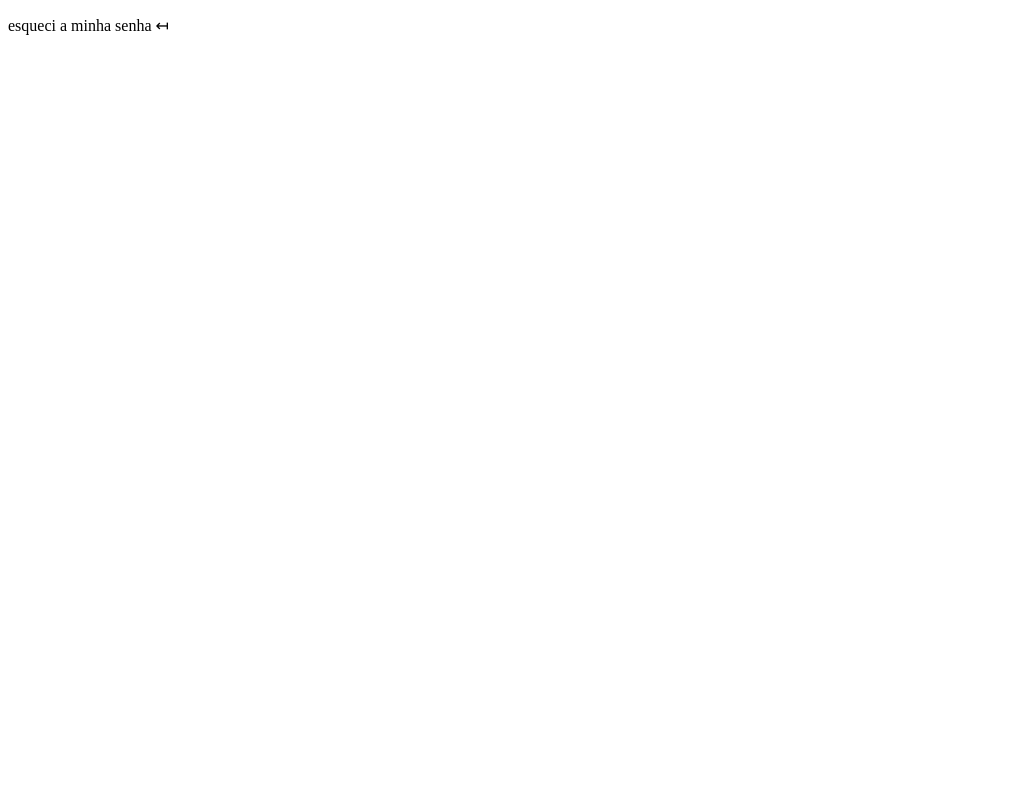
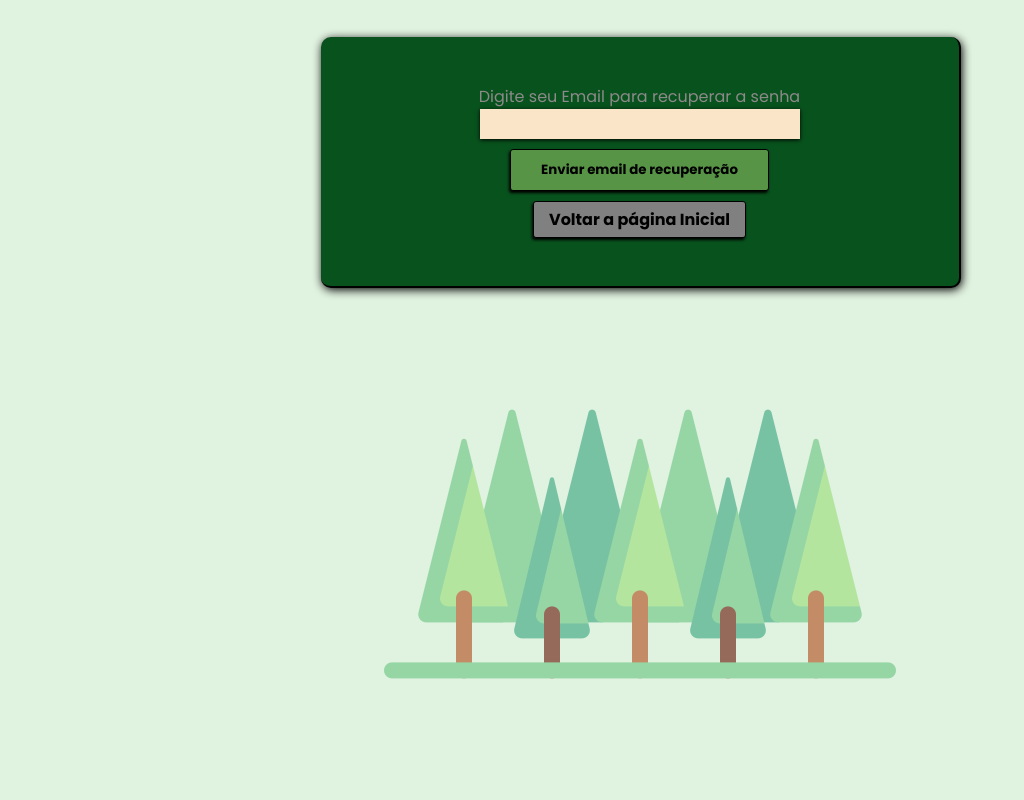
Before and after one commit to WozeZera/tela_login, a plain HTML site: page assets/pages/forget.html in a window 1280 px wide. Shown: the whole page, without its empty margins (0-1024 px from the left). Drawn offline with Linux system fonts and the light colour scheme.

Commit message:
Upgrade people.. upgrade

```diff
--- /dev/null
+++ b/assets/css/forget.css
@@ -0,0 +1,107 @@
+*{
+    padding:0;
+    margin:0;
+    font-family: "Poppins", sans-serif;
+    box-sizing:border-box;
+}
+
+body {
+
+    background-color:rgba(133, 204, 133, 0.247);
+}
+
+.form{
+
+    height:100vh;
+    display:flex;
+    flex-direction:column;
+    justify-content:center;
+    align-items: center;
+
+}
+.form > form  > a {
+	padding: 5px 15px;
+	background-color:grey;
+	color: black;
+    margin-top:10px;
+	font-weight: bolder;
+	text-decoration: none;
+	border: none;
+	border: 1px solid black;
+	box-shadow: -1px 2px 3px black;
+	border-radius: 3px;
+	transition: 0.3s;
+}
+
+.form > form  > a:hover {
+	transition: 0.3s;
+	cursor: pointer;
+	color: rgb(13, 46, 105);
+	transform:scale(1.1);
+    background: rgba(255, 255, 255, 0.9);
+}
+
+.form > form {
+	font-family: Arial, Helvetica, sans-serif;
+	background-color: rgb(8, 82, 29);
+	border-right: 2px solid black;
+	box-shadow: 1px 2px 10px black;
+	border-bottom: 2px solid black;
+	width: 50vw;
+	height: 100vh;
+    padding:20px;
+    margin-top:2.3rem;
+	margin-left: 1px;
+	display: flex;
+	flex-flow: column;
+	border-radius: 10px;
+	justify-content: center;
+    color:rgb(141, 138, 138);
+	align-items: center;
+    transition:0.3s ease;
+
+}
+
+.form > form:hover{
+    transition:0.3s ease;
+    background-color: rgb(13, 99, 37);
+    color:white;
+}
+
+form > div > input{
+    background-color: rgb(250, 229, 201);
+    border:none;
+    box-shadow:0px 1px 4px 0px black;
+    padding:5px 4px;
+    width:20rem;
+    outline:none;
+    text-align:left;
+}
+
+.form > form >button {
+	padding: 10px 30px;
+	background-color: rgb(88, 148, 70);
+	color: black;
+    margin-top:10px;
+	font-weight: bolder;
+	text-decoration: none;
+	border: none;
+	border: 1px solid black;
+	box-shadow: -1px 2px 3px black;
+	border-radius: 3px;
+	transition: 0.3s;
+}
+
+.form > form >button:hover {
+	transition: 0.3s;
+	cursor: pointer;
+	color: white;
+	background: rgba(0, 0, 0, 0.9);
+    transform:scale(1.1);
+}
+
+.form > img{
+    width:4;
+    margin:0 auto;
+    display:inline;
+}
--- a/assets/css/register.css
+++ b/assets/css/register.css
@@ -2,6 +2,8 @@
     padding:0;
     margin:0;
     box-sizing: border-box;
+    font-family: "Poppins", sans-serif;
+
 }
 
 body {
--- a/assets/pages/forget.html
+++ b/assets/pages/forget.html
@@ -4,11 +4,27 @@
 <head>
     <meta charset="UTF-8">
     <meta name="viewport" content="width=device-width, initial-scale=1.0">
+    <link rel="stylesheet" href="/assets/css/forget.css">
+    <link href="https://fonts.googleapis.com/css2?family=Poppins:ital,wght@0,100;0,200;0,300;0,400;0,500;0,600;0,700;0,800;0,900;1,100;1,200;1,300;1,400;1,500;1,600;1,700;1,800;1,900&display=swap" rel="stylesheet">
     <title>Esqueci_minha_senha</title>
 </head>
 
 <body>
-    <p>esqueci a minha senha &LeftTeeArrow;</p>
+    <div class="form">
+        <form action="">
+            <p>Digite seu Email para recuperar a senha</p>
+            <div>
+                <input type="text" id="email-pass-recover">
+
+            </div>
+            <button type="reset"">Enviar email de recuperação</button>
+            <a href="/index.html">Voltar a página Inicial</a>
+        </form>
+        <img src="/assets/imgs/2982139.png" alt="">
+
+
+    </div>
+
 </body>
 
 </html>
```
Also changed, not shown: TODO.txt, assets/imgs/2982139.png (added), assets/imgs/forest-clipart-vector.png (added).
